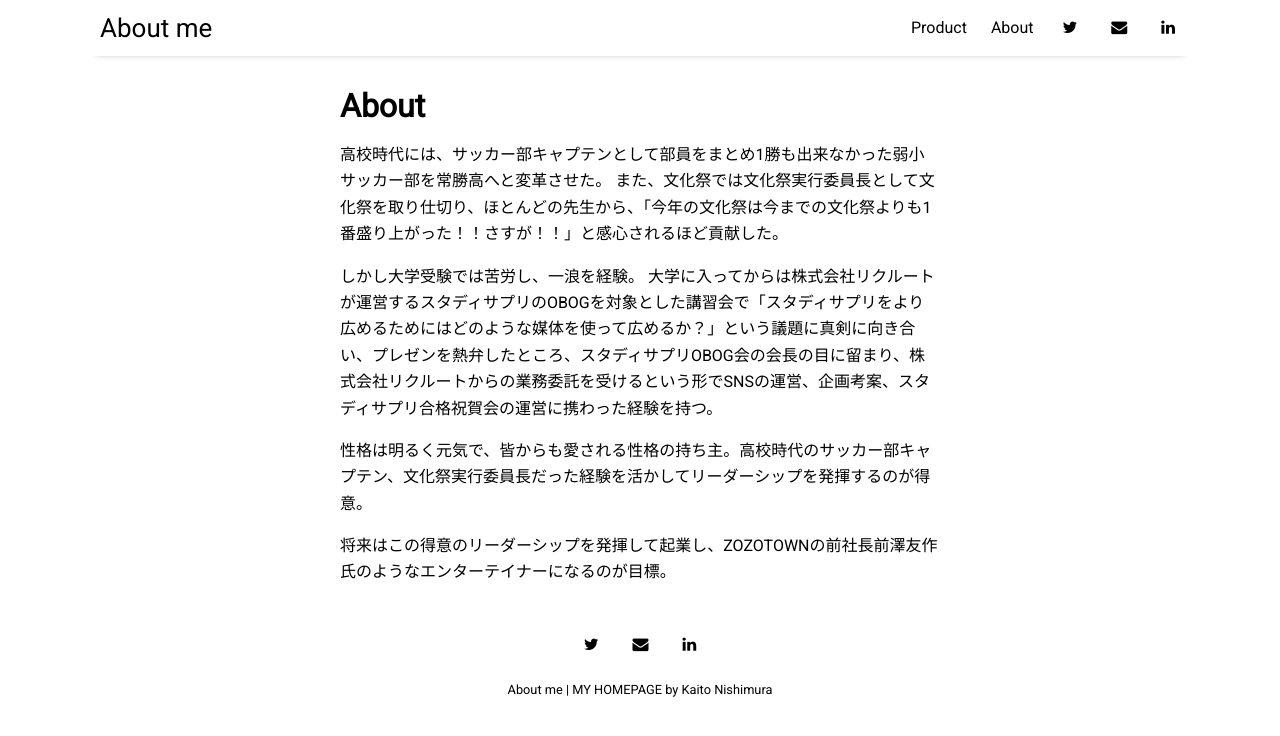
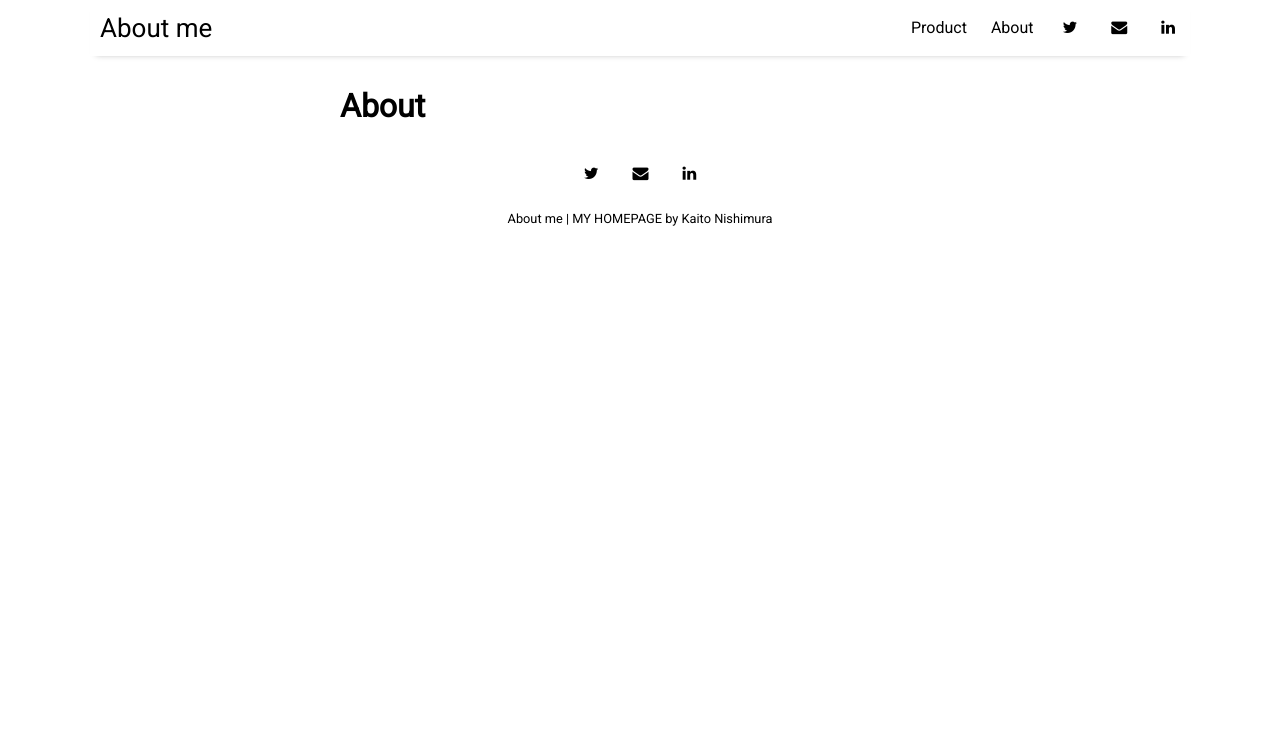
Before and after one commit to kaitonishimura/kaitonishimura.github.io, a Jekyll site: the page built from pages/about.md, in a window 1280 px wide. Shown: the top 736 px of the page. Built offline with Jekyll 4.4.1, drawn with Linux system fonts in a browser that asks for light colours; nearby versions of some CDN libraries.

Commit message:
Update about.md

```diff
--- a/pages/about.md
+++ b/pages/about.md
@@ -2,13 +2,3 @@
 layout: misc
 title: About
 ---
-
-高校時代には、サッカー部キャプテンとして部員をまとめ1勝も出来なかった弱小サッカー部を常勝高へと変革させた。
-また、文化祭では文化祭実行委員長として文化祭を取り仕切り、ほとんどの先生から、「今年の文化祭は今までの文化祭よりも1番盛り上がった！！さすが！！」と感心されるほど貢献した。
-
-しかし大学受験では苦労し、一浪を経験。
-大学に入ってからは株式会社リクルートが運営するスタディサプリのOBOGを対象とした講習会で「スタディサプリをより広めるためにはどのような媒体を使って広めるか？」という議題に真剣に向き合い、プレゼンを熱弁したところ、スタディサプリOBOG会の会長の目に留まり、株式会社リクルートからの業務委託を受けるという形でSNSの運営、企画考案、スタディサプリ合格祝賀会の運営に携わった経験を持つ。
-
-性格は明るく元気で、皆からも愛される性格の持ち主。高校時代のサッカー部キャプテン、文化祭実行委員長だった経験を活かしてリーダーシップを発揮するのが得意。
-
-将来はこの得意のリーダーシップを発揮して起業し、ZOZOTOWNの前社長前澤友作氏のようなエンターテイナーになるのが目標。
```
